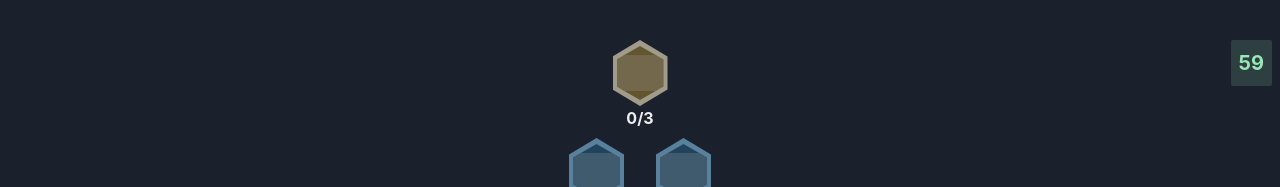
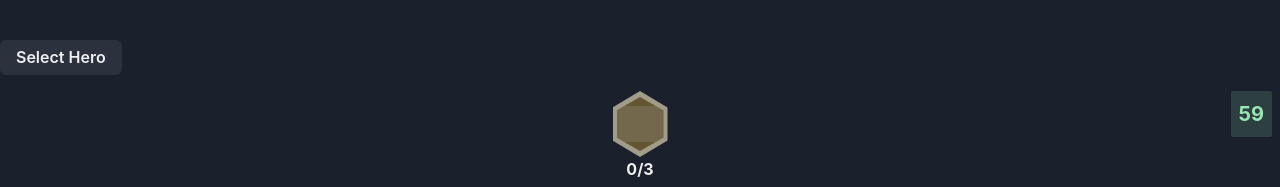
Before and after one commit to swe-thinhnguyen1701/cod, a React (Vite) app in the folder client/: page / in a window 1280 px wide. Shown: the top 187 px of the page. Built offline with nearby package versions, Linux system fonts and the light colour scheme; grey boxes are pictures that could not be loaded.

Commit message:
MINOR FIX

```diff
--- /dev/null
+++ b/client/src/components/HeroSelection.tsx
@@ -0,0 +1,44 @@
+import { useState } from "react";
+import { Image, HStack, Text, Menu, MenuButton, MenuItem, Button, MenuList } from "@chakra-ui/react";
+import sampleHero from "../assets/Syndrion.png"
+
+const heroes = Array.from({ length: 50 }, (_, i) => ({
+    name: `Hero ${i + 1}`,
+    image: sampleHero,
+}));
+
+const HeroSelection = () => {
+    const [selectedName, setSelectedName] = useState("Select Hero");
+    const [selectedImage, setSelectedImage] = useState<any>(null);
+
+    const handleClick = (name: string, image: any) => {
+        setSelectedName(name);
+        setSelectedImage(image);
+
+    }
+
+    return (
+        <>
+            <Menu>
+                <MenuButton as={Button} height="35px">
+                    <HStack>
+                        {selectedImage && <Image src={selectedImage} alt="hero" width="30px" height="30px" />}
+                        <Text>{selectedName}</Text>
+                    </HStack>
+                </MenuButton>
+                <MenuList maxH="300px" overflowY="auto">
+                   {heroes.map((hero) => (
+                        <MenuItem key={hero.name} onClick={() => handleClick(hero.name, hero.image)}>
+                            <HStack>
+                                <Image src={hero.image} alt="hero" width={"30px"} height={"30px"}/>
+                                <Text>{hero.name}</Text>
+                            </HStack>
+                        </MenuItem>
+                    ))}
+                </MenuList>
+            </Menu>
+        </>
+    )
+}
+
+export default HeroSelection;
--- a/client/src/components/HeroTalents.tsx
+++ b/client/src/components/HeroTalents.tsx
@@ -1,13 +1,17 @@
-import { Badge, Box, Text} from "@chakra-ui/react";
+import { Badge, Box, Text } from "@chakra-ui/react";
 import useTalentStore from "../state-management/talents/store";
 import TalentGrid from './TalentGrid'
+import HeroSelection from "./HeroSelection";
 
 const HeroTalents = () => {
     const { remainingPoints } = useTalentStore();
     return (
         <>
             <Box position="relative">
-                <Badge padding={2} position="fixed" right={2} colorScheme={remainingPoints > 10 ? "green" : remainingPoints > 0 ? "yellow" : "red"}>
+                <Box mb={4}>
+                    <HeroSelection />
+                </Box>
+                <Badge padding={2} position="fixed" right={2} colorScheme={remainingPoints > 10 ? "green" : remainingPoints > 0 ? "yellow" : "red"} zIndex="3">
                     <Text fontWeight="bold" fontSize="20px">{remainingPoints}</Text>
                 </Badge>
                 <TalentGrid />
--- a/client/src/components/RoleBadge.tsx
+++ b/client/src/components/RoleBadge.tsx
@@ -36,7 +36,7 @@ const RoleBadge = ({ idx }: Props) => {
                     left="-13px">
                     <Image transform="scale(2.2)" className="role-icon-image" src={sampleImg} height={ROLE_ICON_SIZE} />
                 </Box>
-                <Text fontWeight="bold" fontSize={{ base: "xs", md: "sm" }}>{ROLES[idx]}</Text>
+                <Text fontWeight="bold" fontSize={{ base: "xs", md: "sm" }} color="#fff">{ROLES[idx]}</Text>
 
             </Box>
         </>
--- a/client/src/components/TalentGrid.tsx
+++ b/client/src/components/TalentGrid.tsx
@@ -5,6 +5,7 @@ import { Box, HStack, VStack } from "@chakra-ui/react";
 import TalentCore from "./TalentCore";
 import TalentDescription from "./TalentDescription";
 import TalentGroupButton from "./TalentGroupButton";
+
 
 const STRUCTURE = [[4, 12], [12, 20], [20, 28]];
 
@@ -107,6 +108,7 @@ const TalentGrid = () => {
     }, []);
 
     return (
+        <>
             <VStack onClick={handleContainerClick} ref={talentContainerRef}>
                 <VStack position="relative">
                     {FOUNDATION_TALENT_CORES.map((_, rowIdx) =>
@@ -143,6 +145,7 @@ const TalentGrid = () => {
                     ))}
                 </HStack>
             </VStack>
+        </>
     );
 };
 
--- a/client/src/state-management/talents/store.ts
+++ b/client/src/state-management/talents/store.ts
@@ -26,9 +26,12 @@ const useTalentStore = create<TalentStore>((set) => ({
   selectedGroup: 2,
   modifyTalentPoints: (step: number) => {
     set((store) => {
+
+      if (store.remainingPoints === 0 || store.remainingPoints > 59) return store;
+
       const group = store.selectedTalent ? store.selectedTalent.group : -1;
-      const position = store.selectedTalent? store.selectedTalent.position : -1;
-      if(group === -1 || position === -1) return store;
+      const position = store.selectedTalent ? store.selectedTalent.position : -1;
+      if (group === -1 || position === -1) return store;
 
       const updatePrerequisite = JSON.parse(JSON.stringify(store.prerequisite));
       updatePrerequisite[group][position] += step;
@@ -93,6 +96,8 @@ const useTalentStore = create<TalentStore>((set) => ({
   },
   modifySpecialTalentPoints: () => {
     set((store) => {
+      if (store.remainingPoints === 0) return store;
+
       const group = store.selectedTalent?.group;
       const position = store.selectedTalent?.position;
 
```
Also changed, not shown: client/src/assets/Syndrion.png (added). Lines whose indentation alone changed are shown as unchanged.
